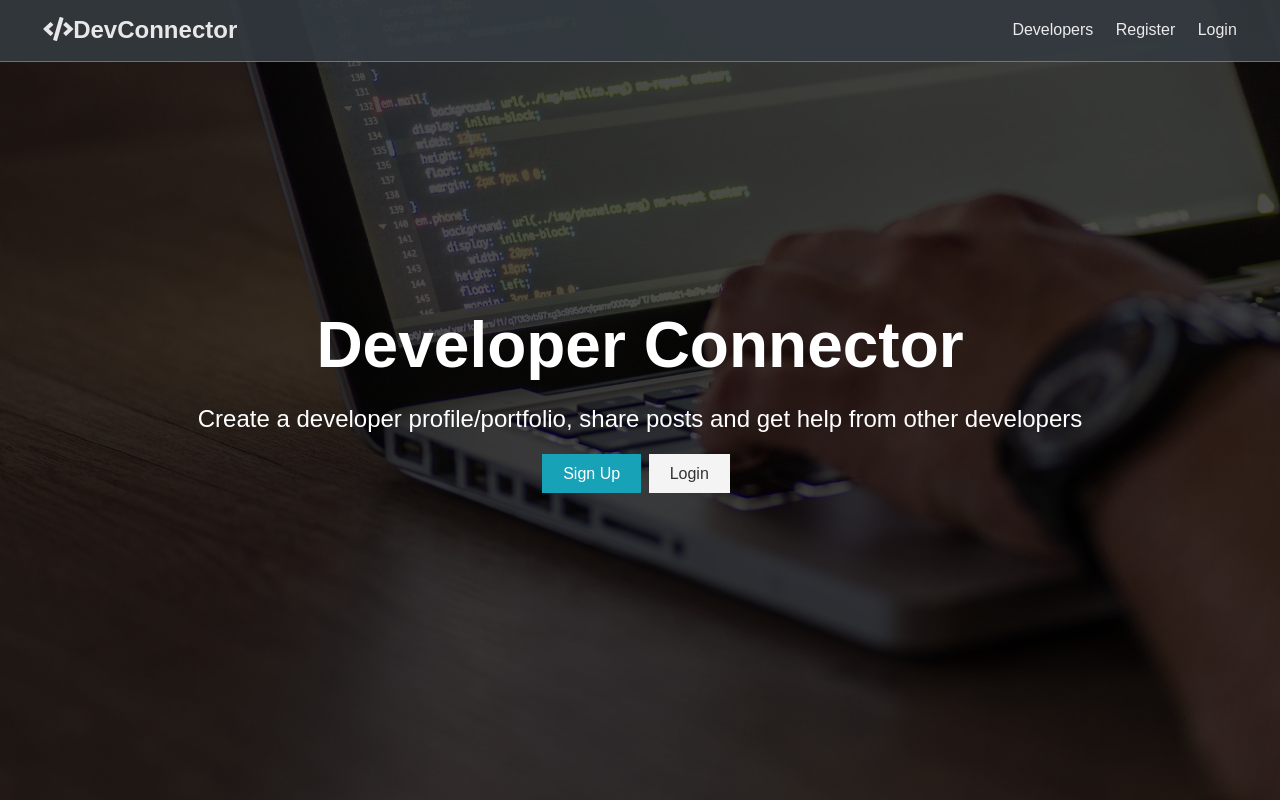
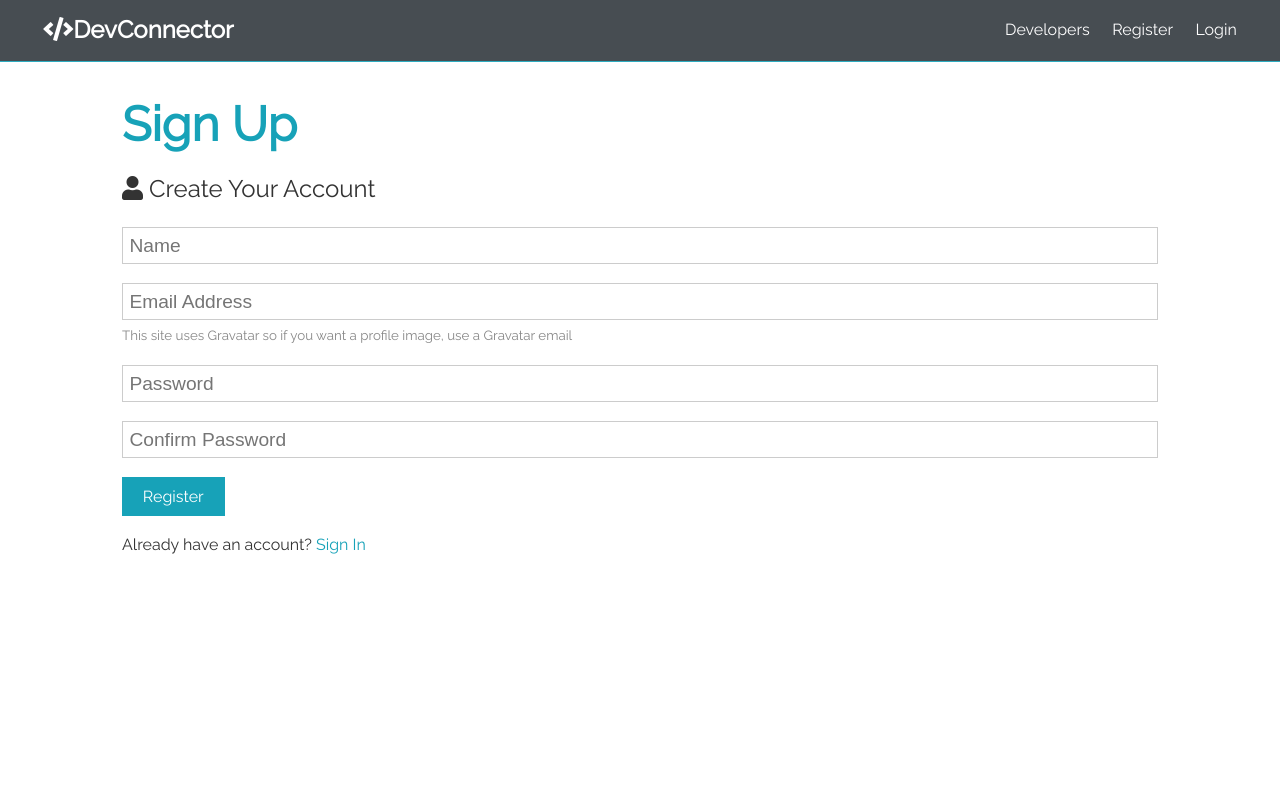
Before and after one commit to Binhbong37/mern_2019, a React (Create React App) app: page /register in a window 1280 px wide. Built offline with nearby package versions, Linux system fonts and the light colour scheme.

Commit message:
33. Tạo các route cho phần chuyển qua lại 2 form

```diff
--- a/public/index.html
+++ b/public/index.html
@@ -11,6 +11,10 @@
             integrity="sha384-50oBUHEmvpQ+1lW4y57PTFmhCaXp0ML5d60M1M7uH2+nqUivzIebhndOJK28anvf"
             crossorigin="anonymous"
         />
+        <link
+            href="https://fonts.googleapis.com/css?family=Raleway"
+            rel="stylesheet"
+        />
 
         <link rel="manifest" href="%PUBLIC_URL%/manifest.json" />
 
--- a/src/App.js
+++ b/src/App.js
@@ -1,14 +1,24 @@
+import './App.css';
 import React, { Fragment } from 'react';
+import { BrowserRouter as Router, Route, Switch } from 'react-router-dom';
 import Navbar from './component/layout/Navbar';
 import Landing from './component/layout/Landing';
-import './App.css';
-
+import Login from './component/auth/Login';
+import Register from './component/auth/Register';
 const App = () => {
     return (
-        <Fragment>
-            <Navbar />
-            <Landing />
-        </Fragment>
+        <Router>
+            <Fragment>
+                <Navbar />
+                <Route exact path="/" component={Landing} />
+                <section className="container">
+                    <Switch>
+                        <Route exact path="/login" component={Login} />
+                        <Route exact path="/register" component={Register} />
+                    </Switch>
+                </section>
+            </Fragment>
+        </Router>
     );
 };
 
--- /dev/null
+++ b/src/component/auth/Login.js
@@ -0,0 +1,36 @@
+import React from 'react';
+import { Link } from 'react-router-dom';
+
+const Login = () => {
+    return (
+        <div>
+            <div class="alert alert-danger">Invalid credentials</div>
+            <h1 class="large text-primary">Sign In</h1>
+            <p class="lead">
+                <i class="fas fa-user"></i> Sign into Your Account
+            </p>
+            <form class="form" action="dashboard.html">
+                <div class="form-group">
+                    <input
+                        type="email"
+                        placeholder="Email Address"
+                        name="email"
+                        required
+                    />
+                </div>
+                <div class="form-group">
+                    <input
+                        type="password"
+                        placeholder="Password"
+                        name="password"
+                    />
+                </div>
+                <input type="submit" class="btn btn-primary" value="Login" />
+            </form>
+            <p class="my-1">
+                Don't have an account? <Link to="register">Sign Up</Link>
+            </p>
+        </div>
+    );
+};
+export default Login;
--- /dev/null
+++ b/src/component/auth/Register.js
@@ -0,0 +1,56 @@
+import React from 'react';
+import { Link } from 'react-router-dom';
+
+function Register() {
+    return (
+        <div>
+            <h1 class="large text-primary">Sign Up</h1>
+            <p class="lead">
+                <i class="fas fa-user"></i> Create Your Account
+            </p>
+            <form class="form" action="create-profile.html">
+                <div class="form-group">
+                    <input
+                        type="text"
+                        placeholder="Name"
+                        name="name"
+                        required
+                    />
+                </div>
+                <div class="form-group">
+                    <input
+                        type="email"
+                        placeholder="Email Address"
+                        name="email"
+                    />
+                    <small class="form-text">
+                        This site uses Gravatar so if you want a profile image,
+                        use a Gravatar email
+                    </small>
+                </div>
+                <div class="form-group">
+                    <input
+                        type="password"
+                        placeholder="Password"
+                        name="password"
+                        minLength="6"
+                    />
+                </div>
+                <div class="form-group">
+                    <input
+                        type="password"
+                        placeholder="Confirm Password"
+                        name="password2"
+                        minLength="6"
+                    />
+                </div>
+                <input type="submit" class="btn btn-primary" value="Register" />
+            </form>
+            <p class="my-1">
+                Already have an account? <Link to="/login">Sign In</Link>
+            </p>
+        </div>
+    );
+}
+
+export default Register;
--- a/src/component/layout/Landing.js
+++ b/src/component/layout/Landing.js
@@ -1,4 +1,5 @@
 import React from 'react';
+import { Link } from 'react-router-dom';
 import './Landing.css';
 
 function Landing() {
@@ -12,12 +13,12 @@
                         get help from other developers
                     </p>
                     <div className="buttons">
-                        <a href="register.html" className="btn btn-primary">
+                        <Link to="/register" className="btn btn-primary">
                             Sign Up
-                        </a>
-                        <a href="login.html" className="btn btn-light">
+                        </Link>
+                        <Link to="/login" className="btn btn-light">
                             Login
-                        </a>
+                        </Link>
                     </div>
                 </div>
             </div>
--- a/src/component/layout/Navbar.js
+++ b/src/component/layout/Navbar.js
@@ -1,23 +1,24 @@
 import React from 'react';
+import { Link } from 'react-router-dom';
 import './Navbar.css';
 
 function Navbar() {
     return (
         <nav className="navbar bg-dark">
             <h1>
-                <a href="index.html">
+                <Link to="/">
                     <i className="fas fa-code"></i>DevConnector
-                </a>
+                </Link>
             </h1>
             <ul>
                 <li>
-                    <a href="profiles.html">Developers</a>
+                    <Link to="/profiles">Developers</Link>
                 </li>
                 <li>
-                    <a href="register.html">Register</a>
+                    <Link to="/register">Register</Link>
                 </li>
                 <li>
-                    <a href="login.html">Login</a>
+                    <Link to="/login">Login</Link>
                 </li>
             </ul>
         </nav>
```
